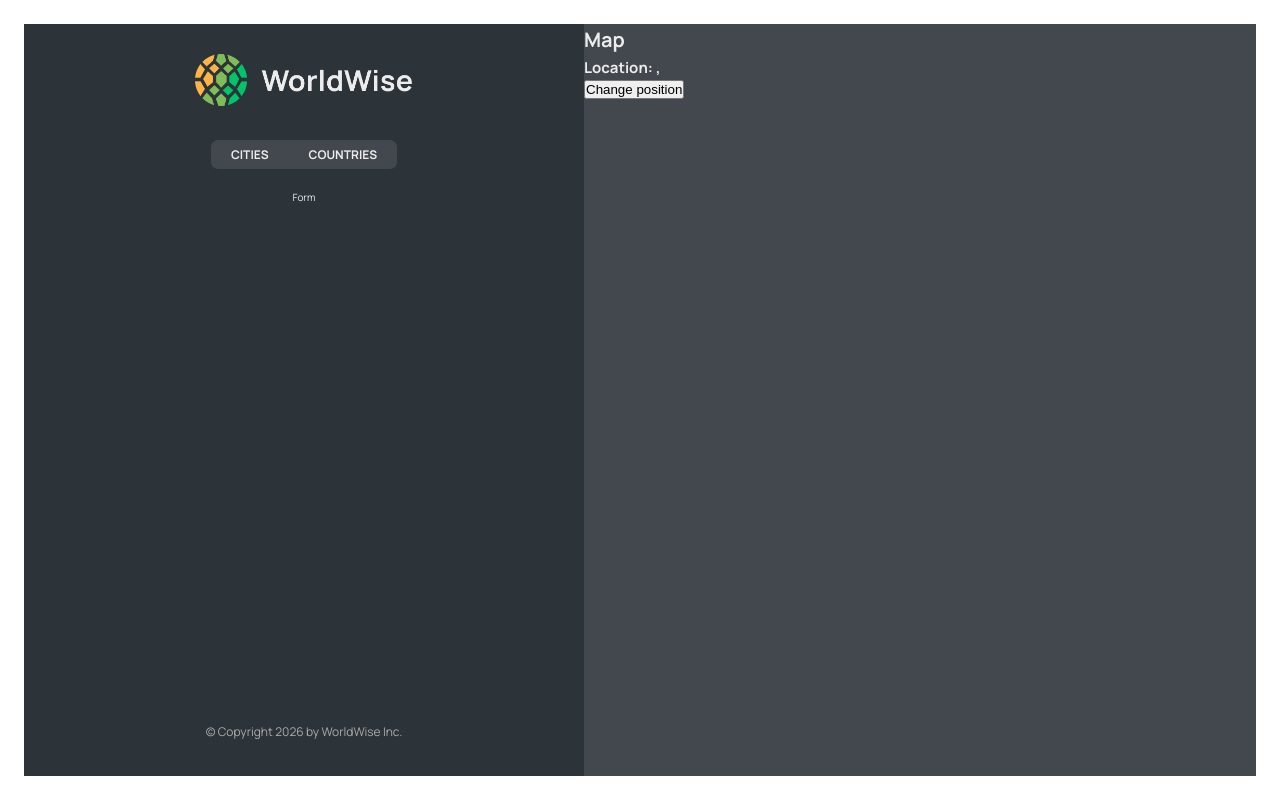
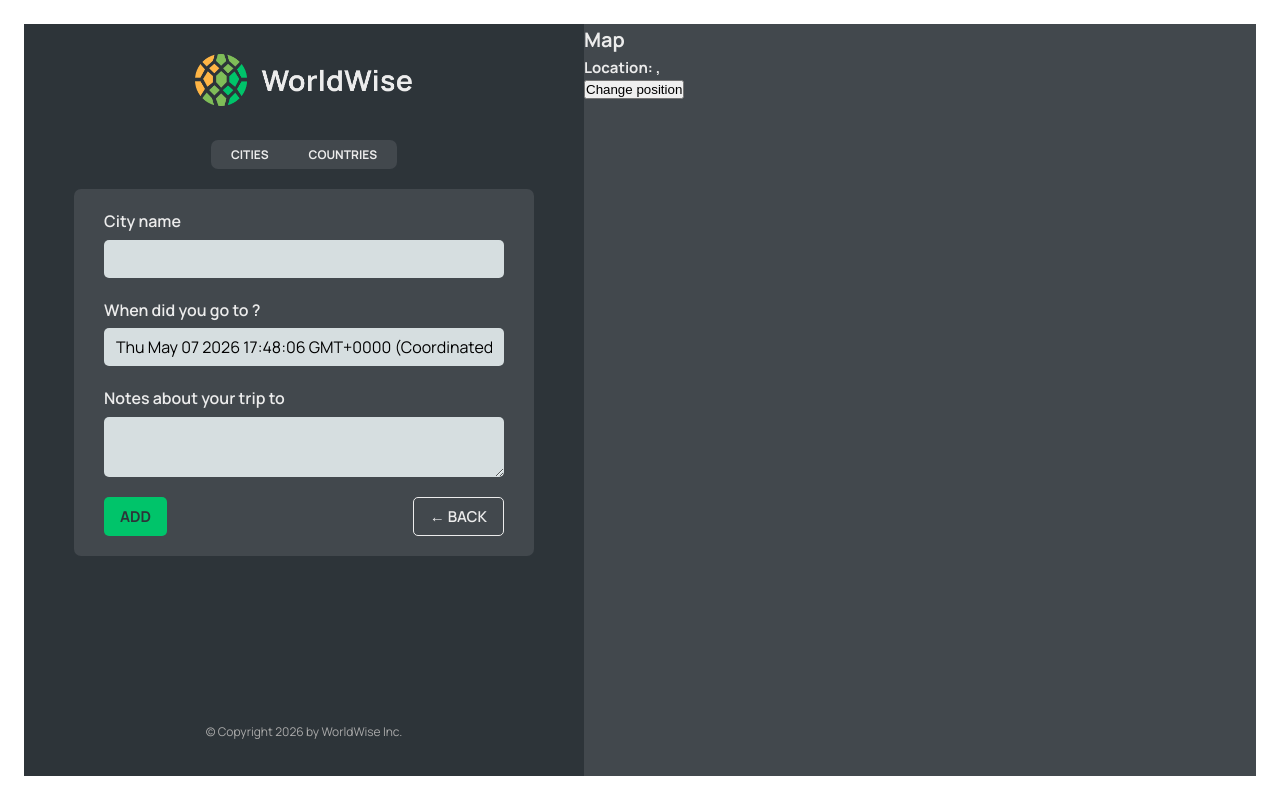
Before and after one commit to leomcg/world-wise, a React (Vite) app: page /app/form in a window 1280 px wide. Built offline with nearby package versions, Linux system fonts and the light colour scheme; data requests are answered from the project's data file.

Commit message:
programatic navigation

```diff
--- a/src/App.jsx
+++ b/src/App.jsx
@@ -10,6 +10,7 @@
 import CityList from "./components/CityList";
 import CountryList from "./components/CountryList";
 import City from "./components/City";
+import Form from "./components/Form";
 
 function App() {
   const BASE_URL = "http://localhost:8000";
@@ -50,7 +51,7 @@
             path="countries"
             element={<CountryList cities={cities} isLoading={isLoading} />}
           />
-          <Route path="form" element={<p>Form</p>} />
+          <Route path="form" element={<Form />} />
         </Route>
         <Route index element={<Homepage />} />
         <Route path="product" element={<Product />} />
--- /dev/null
+++ b/src/components/Button.jsx
@@ -0,0 +1,11 @@
+import styles from "./Button.module.css";
+
+function Button({ children, onClick, type }) {
+  return (
+    <button className={`${styles.btn} ${styles[type]}`} onClick={onClick}>
+      {children}
+    </button>
+  );
+}
+
+export default Button;
--- a/src/components/Form.jsx
+++ b/src/components/Form.jsx
@@ -1,8 +1,9 @@
 // "https://api.bigdatacloud.net/data/reverse-geocode-client?latitude=0&longitude=0"
 
 import { useState } from "react";
-
 import styles from "./Form.module.css";
+import Button from "../components/Button";
+import { useNavigate } from "react-router-dom";
 
 export function convertToEmoji(countryCode) {
   const codePoints = countryCode
@@ -17,6 +18,8 @@
   const [country, setCountry] = useState("");
   const [date, setDate] = useState(new Date());
   const [notes, setNotes] = useState("");
+
+  const navigate = useNavigate();
 
   return (
     <form className={styles.form}>
@@ -49,8 +52,16 @@
       </div>
 
       <div className={styles.buttons}>
-        <button>Add</button>
-        <button>&larr; Back</button>
+        <Button type="primary">Add</Button>
+        <Button
+          type="back"
+          onClick={(e) => {
+            e.preventDefault();
+            navigate(-1);
+          }}
+        >
+          &larr; Back
+        </Button>
       </div>
     </form>
   );
--- a/src/components/Map.jsx
+++ b/src/components/Map.jsx
@@ -1,14 +1,14 @@
-import { useSearchParams } from "react-router-dom";
+import { useNavigate, useSearchParams } from "react-router-dom";
 import styles from "./Map.module.css";
 
 function Map() {
   const [searchParams, setSearchParams] = useSearchParams();
-
+  const navigate = useNavigate();
   const lat = searchParams.get("lat");
   const lng = searchParams.get("lng");
 
   return (
-    <div className={styles.mapContainer}>
+    <div className={styles.mapContainer} onClick={() => navigate("form")}>
       <h1>Map</h1>
       <h2>
         Location: {lat}, {lng}
```
